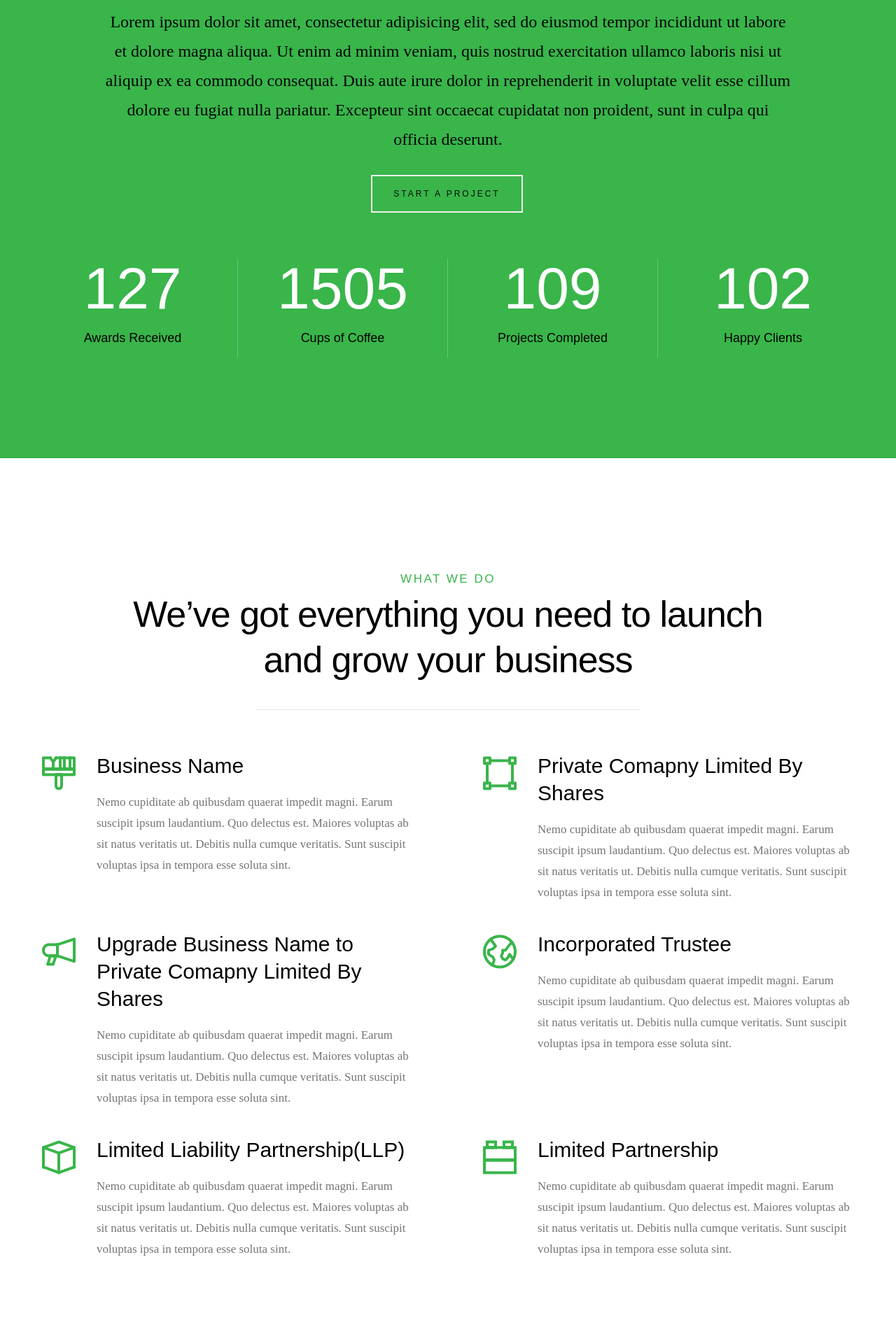
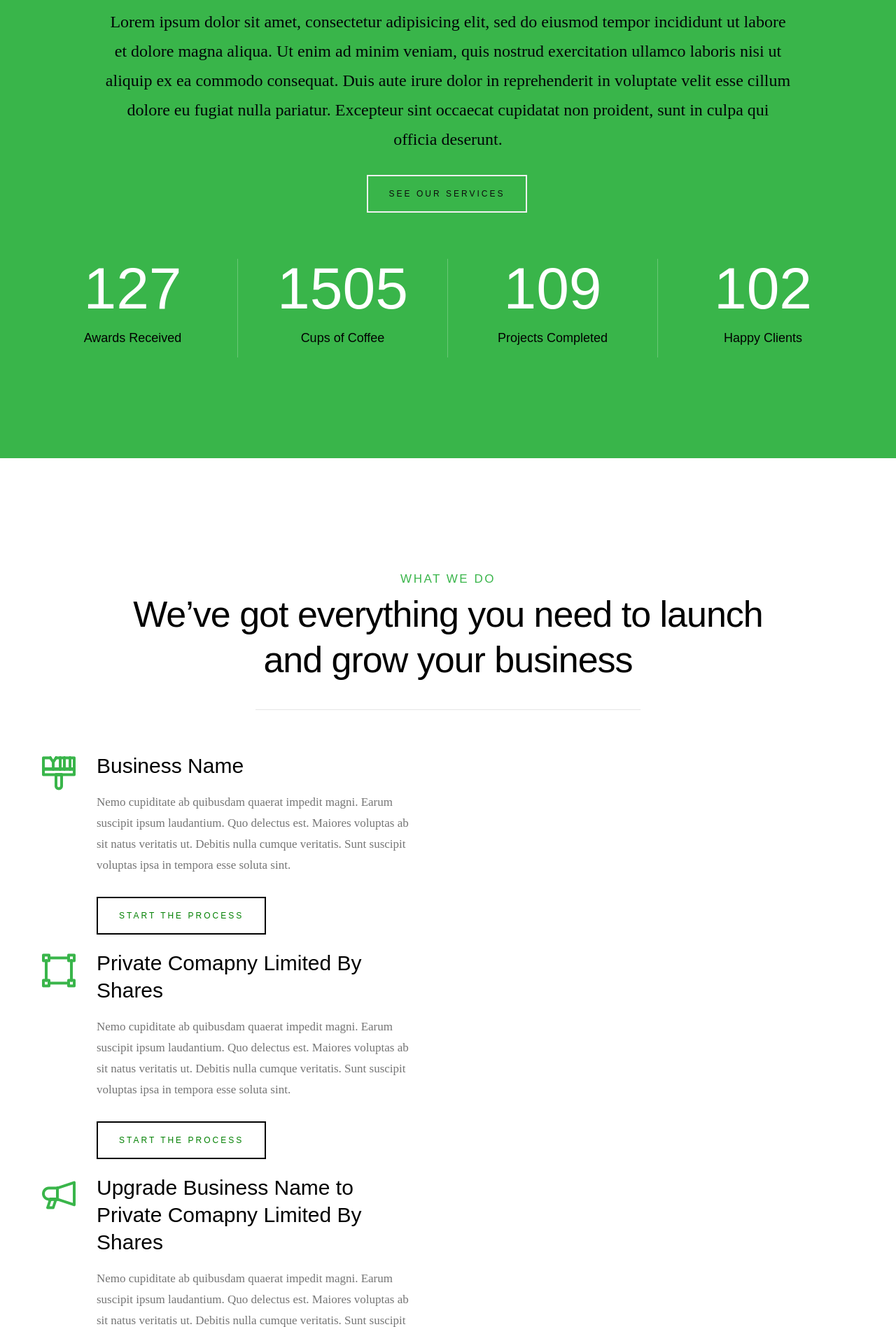
Before and after one commit to maro-okegbero/prestto, a Django app: page / in a window 1280 px wide. Shown: the part 1147-3044 px from the top of the page at 70% size. Run offline with Django 3.2, Linux system fonts and the light colour scheme; some web fonts are replaced.

Commit message:
index.html fixes

```diff
--- a/templates/website/index.html
+++ b/templates/website/index.html
@@ -140,8 +140,7 @@
                 ex ea commodo consequat. Duis aute irure dolor in reprehenderit in voluptate velit esse cillum dolore eu
                 fugiat nulla pariatur. Excepteur sint occaecat cupidatat non proident, sunt in culpa qui officia
                 deserunt.</p>
-           <a href="#contact" class="smoothscroll btn btn--stroke" style="border: 0.2rem solid #f1f1f1; color: #0C0C0C"> Start a
-                Project </a>
+           <a href="#services" class="smoothscroll btn btn--stroke" style="border: 0.2rem solid #f1f1f1; color: #0C0C0C"> See Our Services</a>
         </div>
 
     </div>
@@ -173,22 +172,34 @@
             <div class="service-text"><h3 class="h2">Business Name</h3>
                 <p>Nemo cupiditate ab quibusdam quaerat impedit magni. Earum suscipit ipsum laudantium. Quo delectus
                     est. Maiores voluptas ab sit natus veritatis ut. Debitis nulla cumque veritatis. Sunt suscipit
-                    voluptas ipsa in tempora esse soluta sint.</p></div>
+                    voluptas ipsa in tempora esse soluta sint.</p>
+            <a href="#services" class="smoothscroll btn btn--stroke" style="border: 0.2rem solid black; color: green"> Start The Process</a>
+            </div>
         </div>
+        <br>
         <div class="col-block service-item" data-aos="fade-up">
             <div class="service-icon"><i class="icon-group"></i></div>
             <div class="service-text"><h3 class="h2">Private Comapny Limited By Shares</h3>
                 <p>Nemo cupiditate ab quibusdam quaerat impedit magni. Earum suscipit ipsum laudantium. Quo delectus
                     est. Maiores voluptas ab sit natus veritatis ut. Debitis nulla cumque veritatis. Sunt suscipit
-                    voluptas ipsa in tempora esse soluta sint.</p></div>
+                    voluptas ipsa in tempora esse soluta sint.</p>
+            <a href="#services" class="smoothscroll btn btn--stroke" style="border: 0.2rem solid black; color: green"> Start The Process</a>
+            </div>
         </div>
+
+        <br>
+
         <div class="col-block service-item" data-aos="fade-up">
             <div class="service-icon"><i class="icon-megaphone"></i></div>
             <div class="service-text"><h3 class="h2">Upgrade Business Name to Private Comapny Limited By Shares</h3>
                 <p>Nemo cupiditate ab quibusdam quaerat impedit magni. Earum suscipit ipsum laudantium. Quo delectus
                     est. Maiores voluptas ab sit natus veritatis ut. Debitis nulla cumque veritatis. Sunt suscipit
-                    voluptas ipsa in tempora esse soluta sint.</p></div>
+                    voluptas ipsa in tempora esse soluta sint.</p>
+            <a href="#services" class="smoothscroll btn btn--stroke" style="border: 0.2rem solid black; color: green"> Start The Process</a></div>
         </div>
+
+        <br>
+
         <div class="col-block service-item" data-aos="fade-up">
             <div class="service-icon"><i class="icon-earth"></i></div>
             <div class="service-text"><h3 class="h2">Incorporated Trustee</h3>
```
